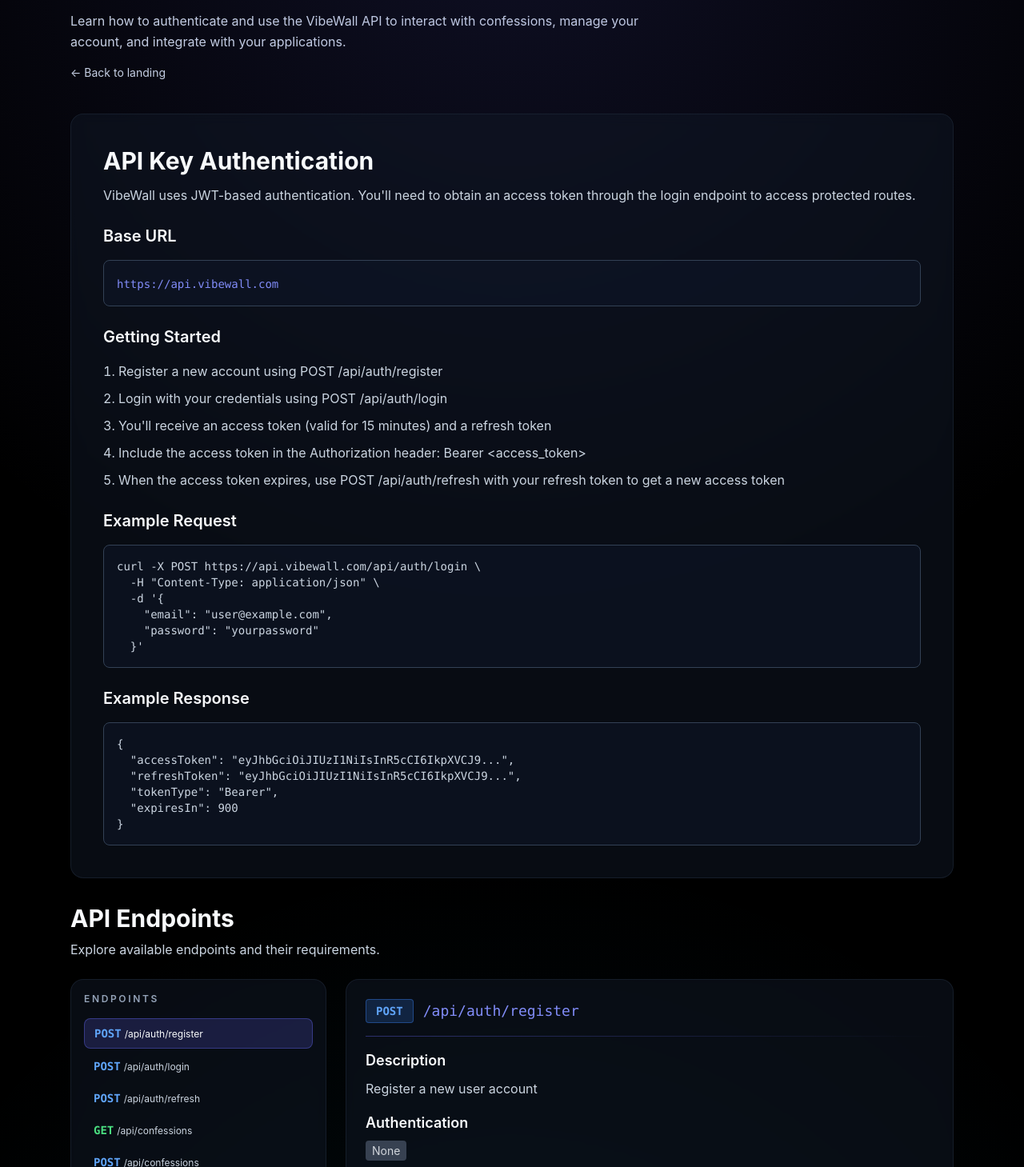
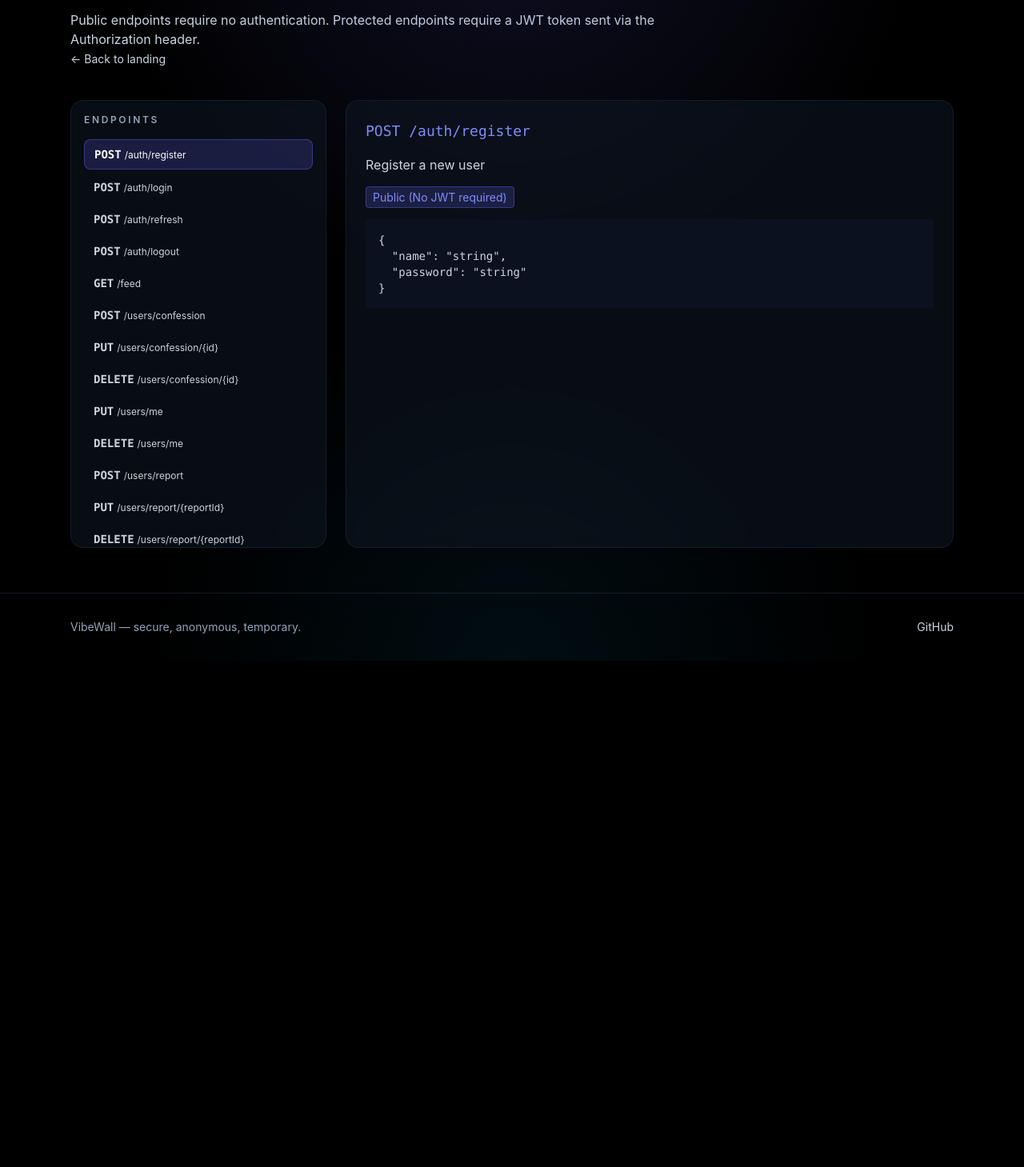
Before and after one commit to TornovDutta/vibeWall-UI, a React (Create React App) app: page /api in a window 1280 px wide. Shown: the part 131-1590 px from the top of the page at 80% size. After the commit the page ends 957 px from the top, so only its background shows below. Built offline with nearby package versions, Linux system fonts and the light colour scheme.

Commit message:
fix the endpoints

```diff
--- a/src/pages/Api.jsx
+++ b/src/pages/Api.jsx
@@ -2,93 +2,262 @@
 import { Link } from "react-router-dom";
 
 const apiEndpoints = [
+  // ================= AUTH (PUBLIC) =================
   {
+    group: "Authentication",
     method: "POST",
-    path: "/api/auth/register",
-    description: "Register a new user account",
-    auth: "None",
+    path: "/auth/register",
+    description: "Register a new user",
+    auth: "Public (No JWT required)",
     body: {
-      username: "string",
-      email: "string",
+      name: "string",
       password: "string"
     }
   },
   {
+    group: "Authentication",
     method: "POST",
-    path: "/api/auth/login",
-    description: "Authenticate and receive access tokens",
-    auth: "None",
+    path: "/auth/login",
+    description: "Login and receive a JWT token",
+    auth: "Public (No JWT required)",
     body: {
-      email: "string",
+      name: "string",
       password: "string"
     }
   },
   {
+    group: "Authentication",
     method: "POST",
-    path: "/api/auth/refresh",
-    description: "Refresh access token using refresh token",
-    auth: "Refresh Token",
+    path: "/auth/refresh",
+    description: "Refresh JWT token",
+    auth: "Public (Refresh Token)",
     body: {
       refreshToken: "string"
     }
   },
   {
+    group: "Authentication",
+    method: "POST",
+    path: "/auth/logout",
+    description: "Logout the current user",
+    auth: "JWT (User / Admin)"
+  },
+
+  // ================= FEED (PUBLIC) =================
+  {
+    group: "Feed",
     method: "GET",
-    path: "/api/confessions",
-    description: "Get all confessions (paginated)",
-    auth: "Access Token",
-    query: {
-      page: "number (default: 0)",
-      size: "number (default: 10)"
+    path: "/feed",
+    description: "Get the feed of confessions",
+    auth: "Public (No JWT required)"
+  },
+
+  // ================= USERS / CONFESSIONS (USER JWT) =================
+  {
+    group: "Confessions",
+    method: "POST",
+    path: "/users/confession",
+    description: "Create a new confession",
+    auth: "JWT (User Access Token)",
+    body: {
+      content: "string"
     }
   },
   {
-    method: "POST",
-    path: "/api/confessions",
-    description: "Create a new anonymous confession",
-    auth: "Access Token",
+    group: "Confessions",
+    method: "PUT",
+    path: "/users/confession/{id}",
+    description: "Update an existing confession",
+    auth: "JWT (User Access Token)",
+    params: {
+      id: "string"
+    },
     body: {
-      content: "string",
-      emotion: "string (optional)"
+      content: "string"
     }
   },
   {
+    group: "Confessions",
     method: "DELETE",
-    path: "/api/confessions/{id}",
-    description: "Delete a confession by ID",
-    auth: "Access Token (Owner or Admin)",
+    path: "/users/confession/{id}",
+    description: "Delete a confession",
+    auth: "JWT (User Access Token)",
     params: {
       id: "string"
     }
+  },
+
+  // ================= USERS =================
+  {
+    group: "Users",
+    method: "PUT",
+    path: "/users/me",
+    description: "Update current user's profile",
+    auth: "JWT (User Access Token)",
+
+  },
+  {
+    group: "Users",
+    method: "DELETE",
+    path: "/users/me",
+    description: "Delete current user's account",
+    auth: "JWT (User Access Token)"
+  },
+
+  // ================= REPORTS =================
+  {
+    group: "Reports",
+    method: "POST",
+    path: "/users/report",
+    description: "Create a report",
+    auth: "JWT (User Access Token)",
+    body: {
+      confessionId: "string",
+      reason: "string"
+    }
+  },
+  {
+    group: "Reports",
+    method: "PUT",
+    path: "/users/report/{reportId}",
+    description: "Update a report",
+    auth: "JWT (User Access Token)",
+    params: {
+      reportId: "string"
+    }
+  },
+  {
+    group: "Reports",
+    method: "DELETE",
+    path: "/users/report/{reportId}",
+    description: "Delete a report",
+    auth: "JWT (User Access Token)",
+    params: {
+      reportId: "string"
+    }
+  },
+
+  // ================= FEEDBACK =================
+  {
+    group: "Feedback",
+    method: "POST",
+    path: "/users/feedback/{confessionId}",
+    description: "Give feedback on a confession",
+    auth: "JWT (User Access Token)",
+    params: {
+      confessionId: "string"
+    },
+    body: {
+      content: "string"
+    }
+  },
+  {
+    group: "Feedback",
+    method: "PUT",
+    path: "/users/feedback/{confessionId}/{feedbackId}",
+    description: "Update feedback",
+    auth: "JWT (User Access Token)",
+    params: {
+      confessionId: "string",
+      feedbackId: "string"
+    },
+    body: {
+      content: "string"
+    }
+  },
+  {
+    group: "Feedback",
+    method: "DELETE",
+    path: "/users/feedback/{confessionId}/{feedbackId}",
+    description: "Delete feedback",
+    auth: "JWT (User Access Token)",
+    params: {
+      confessionId: "string",
+      feedbackId: "string"
+    }
+  },
+
+  // ================= ADMIN =================
+  {
+    group: "Admin",
+    method: "GET",
+    path: "/admin",
+    description: "Get all users",
+    auth: "JWT (Admin Access Token)"
+  },
+  {
+    group: "Admin",
+    method: "POST",
+    path: "/admin",
+    description: "Add a new admin",
+    auth: "JWT (Admin Access Token)",
+    body: {
+      name: "string",
+      password: "string"
+    }
+  },
+  {
+    group: "Admin",
+    method: "PUT",
+    path: "/admin/me",
+    description: "Update admin profile",
+    auth: "JWT (Admin Access Token)"
+  },
+  {
+    group: "Admin",
+    method: "DELETE",
+    path: "/admin/me",
+    description: "Delete admin account",
+    auth: "JWT (Admin Access Token)"
+  },
+  {
+    group: "Admin",
+    method: "GET",
+    path: "/admin/report",
+    description: "Get all reports",
+    auth: "JWT (Admin Access Token)"
+  },
+  {
+    group: "Admin",
+    method: "GET",
+    path: "/admin/report/{id}",
+    description: "Get report by ID",
+    auth: "JWT (Admin Access Token)",
+    params: {
+      id: "string"
+    }
+  },
+  {
+    group: "Admin",
+    method: "GET",
+    path: "/admin/report/pending",
+    description: "Get pending reports",
+    auth: "JWT (Admin Access Token)"
+  },
+  {
+    group: "Admin",
+    method: "GET",
+    path: "/admin/report/pending/{id}",
+    description: "Get pending report by ID",
+    auth: "JWT (Admin Access Token)",
+    params: {
+      id: "string"
+    }
+  },
+  {
+    group: "Admin",
+    method: "PATCH",
+    path: "/admin/report/Reviewed/{id}",
+    description: "Review or resolve a report",
+    auth: "JWT (Admin Access Token)",
+    params: {
+      id: "string"
+    },
+    body: {
+      status: "APPROVED | REJECTED"
+    }
   }
 ];
-
-const apiKeyInfo = {
-  title: "API Key Authentication",
-  description: "VibeWall uses JWT-based authentication. You'll need to obtain an access token through the login endpoint to access protected routes.",
-  steps: [
-    "Register a new account using POST /api/auth/register",
-    "Login with your credentials using POST /api/auth/login",
-    "You'll receive an access token (valid for 15 minutes) and a refresh token",
-    "Include the access token in the Authorization header: Bearer <access_token>",
-    "When the access token expires, use POST /api/auth/refresh with your refresh token to get a new access token"
-  ],
-  baseUrl: "https://api.vibewall.com",
-  example: {
-    request: `curl -X POST https://api.vibewall.com/api/auth/login \\
-  -H "Content-Type: application/json" \\
-  -d '{
-    "email": "user@example.com",
-    "password": "yourpassword"
-  }'`,
-    response: `{
-  "accessToken": "eyJhbGciOiJIUzI1NiIsInR5cCI6IkpXVCJ9...",
-  "refreshToken": "eyJhbGciOiJIUzI1NiIsInR5cCI6IkpXVCJ9...",
-  "tokenType": "Bearer",
-  "expiresIn": 900
-}`
-  }
-};
 
 function Api() {
   const [selectedEndpoint, setSelectedEndpoint] = useState(0);
@@ -96,84 +265,21 @@
 
   return (
     <main className="container-page py-10 sm:py-14">
-      {/* Header */}
       <header className="mb-10 space-y-4">
         <p className="kicker">API Documentation</p>
         <h1 className="text-4xl font-extrabold text-slate-50">
-          API Key &amp; Authentication Guide
+          JWT Authentication & API Guide
         </h1>
-        <p className="text-slate-300 leading-relaxed max-w-3xl">
-          Learn how to authenticate and use the VibeWall API to interact with confessions, manage your account, and integrate with your applications.
+        <p className="text-slate-300 max-w-3xl">
+          Public endpoints require no authentication. Protected endpoints require
+          a JWT token sent via the Authorization header.
         </p>
-        <Link
-          to="/"
-          className="inline-block text-slate-300 hover:text-slate-50 text-sm transition-colors"
-        >
+        <Link to="/" className="text-sm text-slate-300 hover:text-slate-50">
           ← Back to landing
         </Link>
       </header>
 
-      {/* API Key Information Section */}
-      <section className="card p-6 sm:p-10 mb-8 space-y-6">
-        <div className="space-y-3">
-          <h2 className="text-2xl sm:text-3xl font-bold text-slate-50">
-            {apiKeyInfo.title}
-          </h2>
-          <p className="text-slate-300 leading-relaxed">
-            {apiKeyInfo.description}
-          </p>
-        </div>
-
-        <div className="space-y-4">
-          <h3 className="text-xl font-semibold text-slate-50">Base URL</h3>
-          <div className="bg-slate-900/50 border border-slate-700 rounded-lg p-4">
-            <code className="text-indigo-400 font-mono text-sm">
-              {apiKeyInfo.baseUrl}
-            </code>
-          </div>
-        </div>
-
-        <div className="space-y-4">
-          <h3 className="text-xl font-semibold text-slate-50">Getting Started</h3>
-          <ol className="list-decimal list-inside space-y-2 text-slate-300">
-            {apiKeyInfo.steps.map((step, idx) => (
-              <li key={idx} className="leading-relaxed">
-                {step}
-              </li>
-            ))}
-          </ol>
-        </div>
-
-        <div className="space-y-4">
-          <h3 className="text-xl font-semibold text-slate-50">Example Request</h3>
-          <div className="bg-slate-900/50 border border-slate-700 rounded-lg p-4 overflow-x-auto">
-            <pre className="text-slate-300 font-mono text-sm whitespace-pre-wrap">
-              {apiKeyInfo.example.request}
-            </pre>
-          </div>
-        </div>
-
-        <div className="space-y-4">
-          <h3 className="text-xl font-semibold text-slate-50">Example Response</h3>
-          <div className="bg-slate-900/50 border border-slate-700 rounded-lg p-4 overflow-x-auto">
-            <pre className="text-slate-300 font-mono text-sm whitespace-pre-wrap">
-              {apiKeyInfo.example.response}
-            </pre>
-          </div>
-        </div>
-      </section>
-
-      {/* API Endpoints Section */}
-      <section className="space-y-6">
-        <div className="space-y-2">
-          <h2 className="text-3xl font-bold text-slate-50">API Endpoints</h2>
-          <p className="text-slate-300 leading-relaxed">
-            Explore available endpoints and their requirements.
-          </p>
-        </div>
-
-        <div className="grid grid-cols-1 md:grid-cols-[320px_1fr] gap-6">
-          {/* Sidebar */}
+      <section className="grid grid-cols-1 md:grid-cols-[320px_1fr] gap-6">
         <aside className="card p-4 h-[70vh] overflow-y-auto">
           <p className="kicker mb-4">Endpoints</p>
           <ul className="space-y-1">
@@ -181,21 +287,13 @@
               <li key={idx}>
                 <button
                   onClick={() => setSelectedEndpoint(idx)}
-                    className={`w-full text-left text-sm rounded-lg px-3 py-2 transition
-                      ${
+                  className={`w-full text-left text-sm rounded-lg px-3 py-2 transition ${
                     idx === selectedEndpoint
                       ? "bg-indigo-500/20 text-slate-50 border border-indigo-500/40"
                       : "text-slate-300 hover:bg-gray-800/50"
                   }`}
                 >
-                    <span className={`font-mono font-semibold ${
-                      item.method === "GET" ? "text-green-400" :
-                      item.method === "POST" ? "text-blue-400" :
-                      item.method === "DELETE" ? "text-red-400" :
-                      "text-yellow-400"
-                    }`}>
-                      {item.method}
-                    </span>{" "}
+                  <span className="font-mono font-semibold">{item.method}</span>{" "}
                   <span className="text-xs">{item.path}</span>
                 </button>
               </li>
@@ -203,80 +301,31 @@
           </ul>
         </aside>
 
-          {/* Content */}
         <section className="card p-6 space-y-4">
-            <div className="flex items-center gap-3">
-              <span className={`px-3 py-1 rounded font-mono font-semibold text-sm ${
-                endpoint.method === "GET" ? "bg-green-500/20 text-green-400 border border-green-500/40" :
-                endpoint.method === "POST" ? "bg-blue-500/20 text-blue-400 border border-blue-500/40" :
-                endpoint.method === "DELETE" ? "bg-red-500/20 text-red-400 border border-red-500/40" :
-                "bg-yellow-500/20 text-yellow-400 border border-yellow-500/40"
-              }`}>
-                {endpoint.method}
-              </span>
           <code className="text-indigo-400 font-mono text-lg">
-                {endpoint.path}
+            {endpoint.method} {endpoint.path}
           </code>
-            </div>
 
-            <div className="h-px bg-gradient-to-r from-indigo-500/40 to-transparent" />
+          <p className="text-slate-300">{endpoint.description}</p>
 
-            <div className="space-y-4">
-              <div>
-                <h3 className="text-lg font-semibold text-slate-50 mb-2">Description</h3>
-                <p className="text-slate-300 leading-relaxed">
-                  {endpoint.description}
-                </p>
-              </div>
-
-              <div>
-                <h3 className="text-lg font-semibold text-slate-50 mb-2">Authentication</h3>
-                <p className="text-slate-300">
-                  <span className={`px-2 py-1 rounded text-sm ${
-                    endpoint.auth === "None"
-                      ? "bg-gray-700 text-gray-300"
-                      : "bg-indigo-500/20 text-indigo-400 border border-indigo-500/40"
-                  }`}>
+          <p>
+            <span className="text-sm px-2 py-1 rounded bg-indigo-500/20 text-indigo-400 border border-indigo-500/40">
               {endpoint.auth}
             </span>
           </p>
-              </div>
 
           {endpoint.body && (
-                <div>
-                  <h3 className="text-lg font-semibold text-slate-50 mb-2">Request Body</h3>
-                  <div className="bg-slate-900/50 border border-slate-700 rounded-lg p-4">
-                    <pre className="text-slate-300 font-mono text-sm">
+            <pre className="bg-slate-900/50 p-4 rounded text-sm text-slate-300">
               {JSON.stringify(endpoint.body, null, 2)}
             </pre>
-                  </div>
-                </div>
-              )}
-
-              {endpoint.query && (
-                <div>
-                  <h3 className="text-lg font-semibold text-slate-50 mb-2">Query Parameters</h3>
-                  <div className="bg-slate-900/50 border border-slate-700 rounded-lg p-4">
-                    <pre className="text-slate-300 font-mono text-sm">
-                      {JSON.stringify(endpoint.query, null, 2)}
-                    </pre>
-                  </div>
-                </div>
           )}
 
           {endpoint.params && (
-                <div>
-                  <h3 className="text-lg font-semibold text-slate-50 mb-2">Path Parameters</h3>
-                  <div className="bg-slate-900/50 border border-slate-700 rounded-lg p-4">
-                    <pre className="text-slate-300 font-mono text-sm">
+            <pre className="bg-slate-900/50 p-4 rounded text-sm text-slate-300">
               {JSON.stringify(endpoint.params, null, 2)}
             </pre>
-                  </div>
-                </div>
           )}
-            </div>
         </section>
-        </div>
       </section>
     </main>
   );
```
Lines whose indentation alone changed are shown as unchanged.
